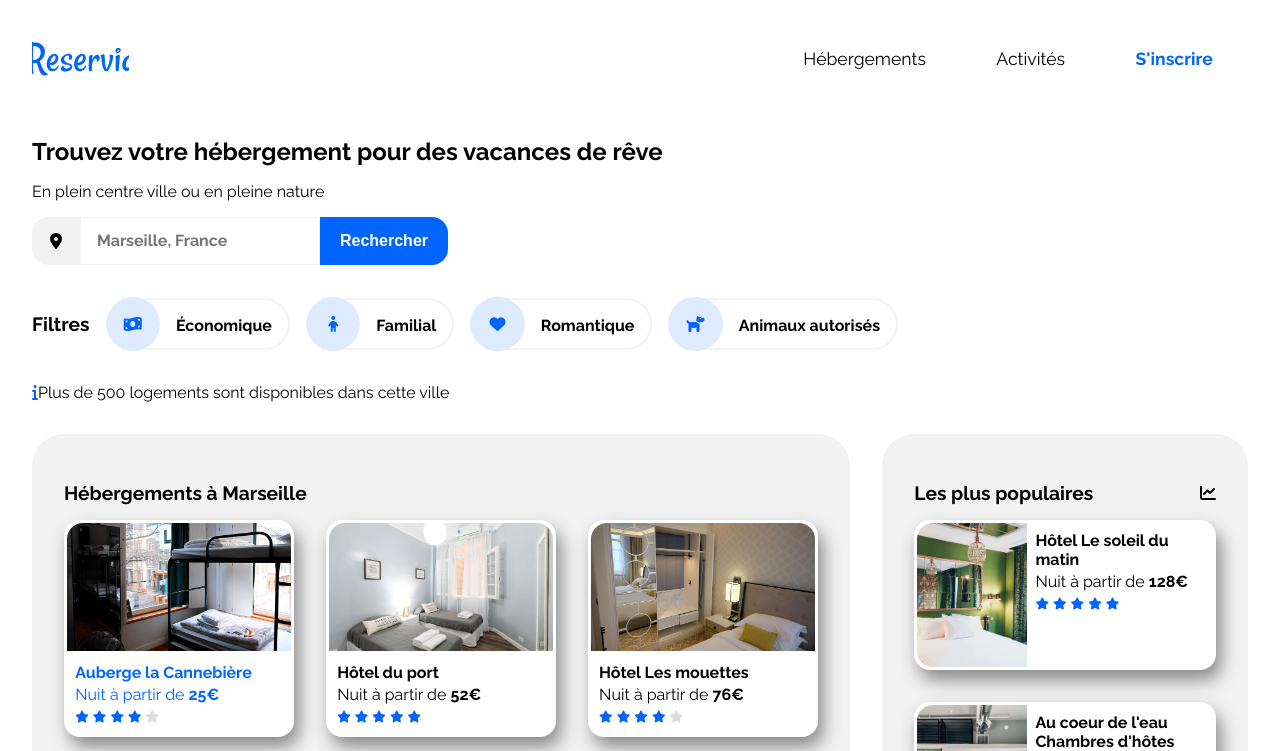
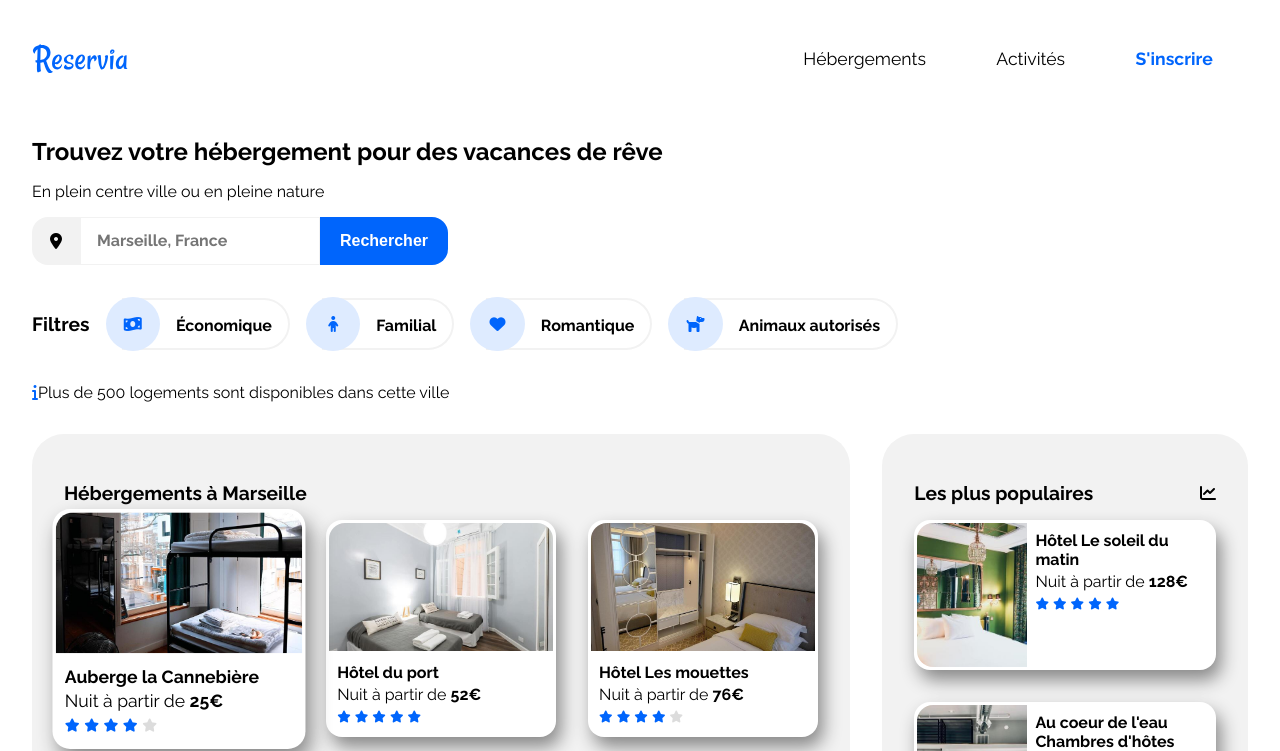
Before and after one commit to Kristel-B/christellebun_2_11052021, a plain HTML site: page index.html in a window 1280 px wide. In both pictures the pointer is over the element 179 px from the left and 628 px from the top of the page. Shown: the top 751 px of the page. Drawn offline with Linux system fonts and the light colour scheme.

Commit message:
Ajout d'effets hover

```diff
--- a/css/style.css
+++ b/css/style.css
@@ -51,9 +51,17 @@ a:hover {
 }
 
 /* ---------- Les images ---------- */
+#logo {
+    object-fit: none;
+}
 
 img {
     object-fit: cover;
+}
+
+.img_effect:hover, .img_effect a, .host_img_result:hover {
+    transform: scale(1.1);
+    color: black;
 }
 
 /* ---------- Header ---------- */
```
